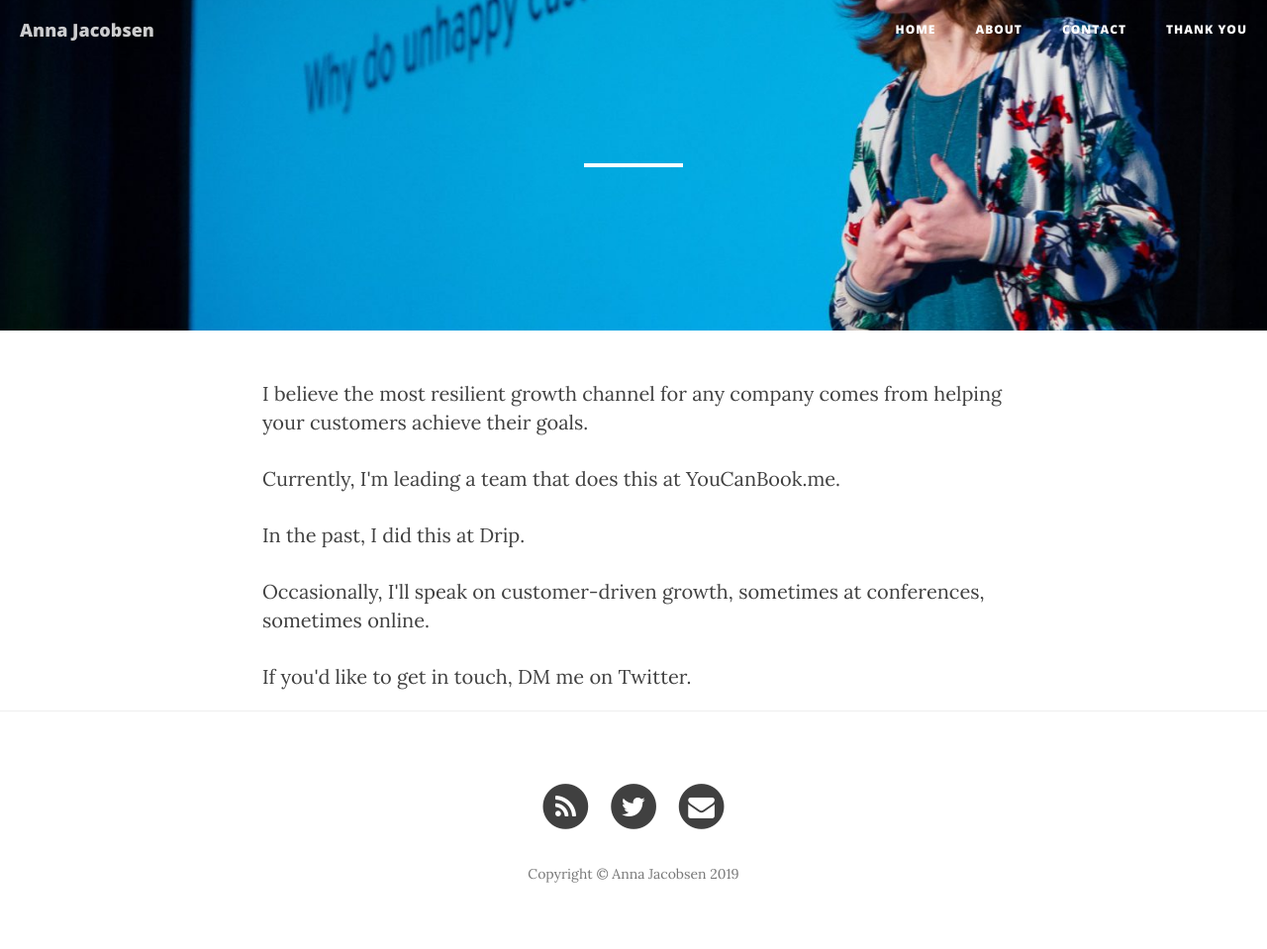
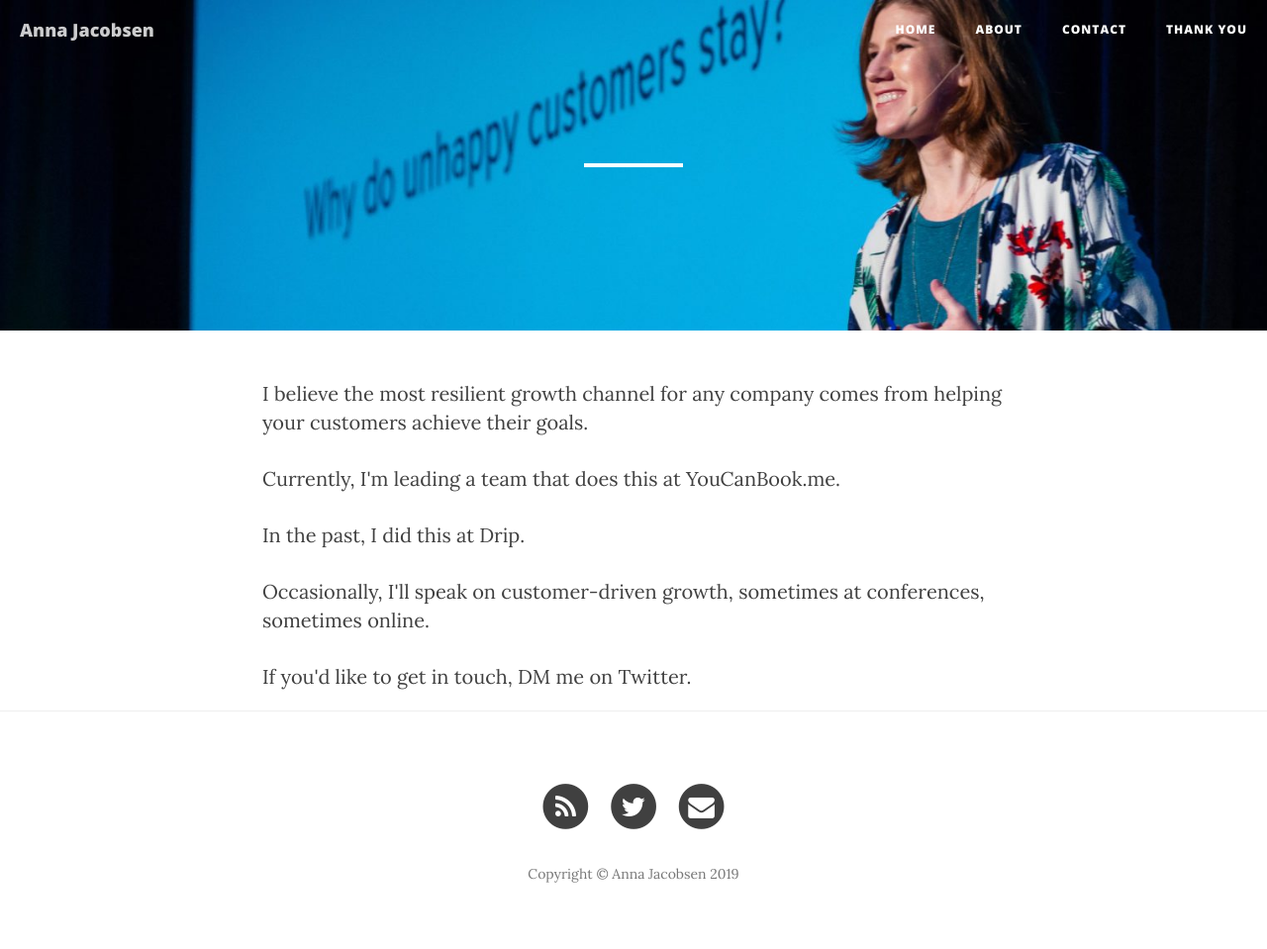
Before and after one commit to annaj/annaj, a Jekyll site: the page built from index.html, in a window 1280 px wide. Shown: the whole page at 99% size. Built offline with Jekyll 4.4.1, drawn with Linux system fonts in a browser that asks for light colours; nearby versions of some CDN libraries; the list of posts is cut into pages by our own code.

Commit message:
background: no-repeat center center;
removed center center

```diff
--- a/css/clean-blog.css
+++ b/css/clean-blog.css
@@ -134,7 +134,7 @@ hr.small {
   }
 }
 .intro-header {
-  background: no-repeat center center;
+  background: no-repeat;
   background-color: #808080;
   background-attachment: scroll;
   -webkit-background-size: cover;
```
